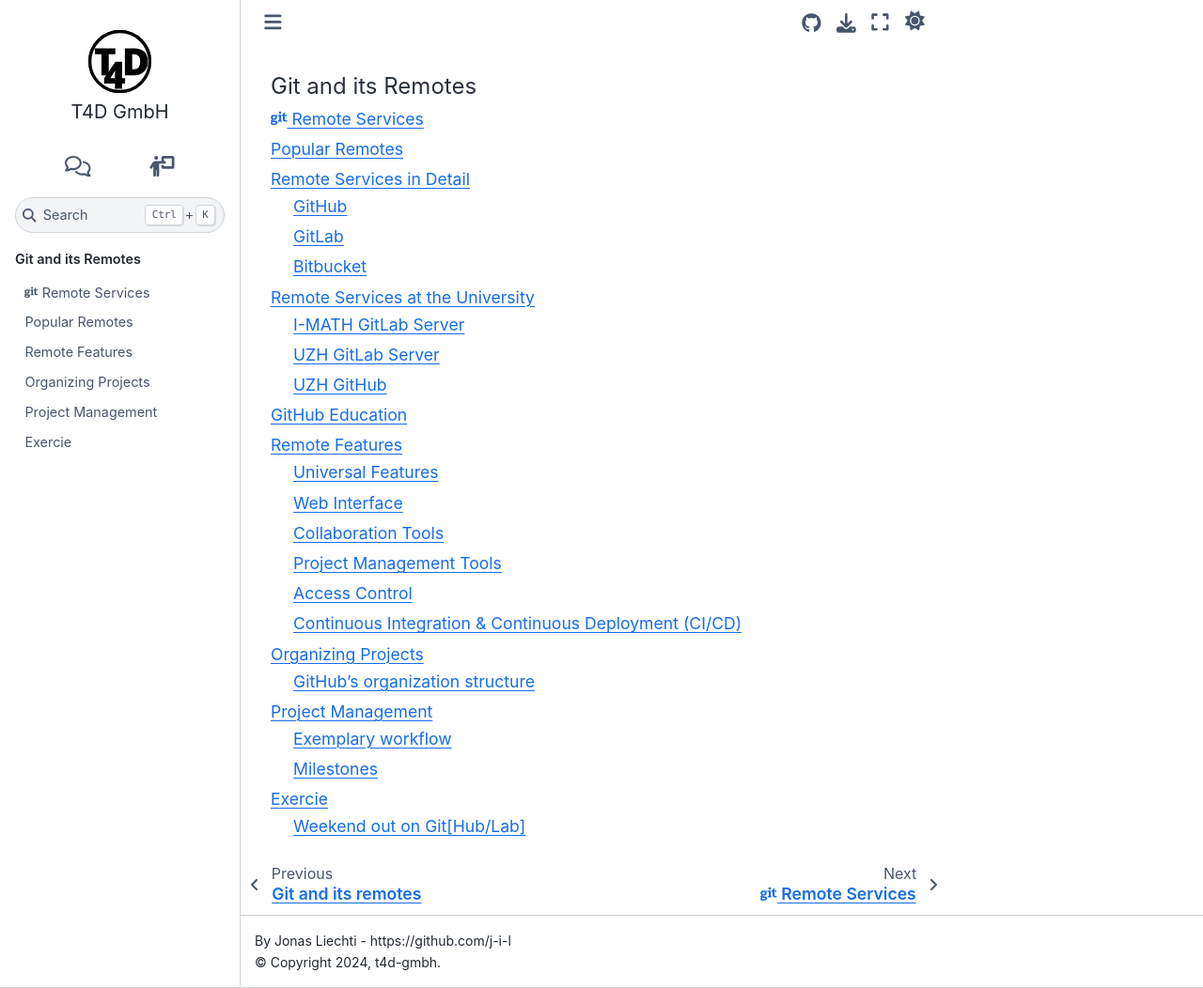
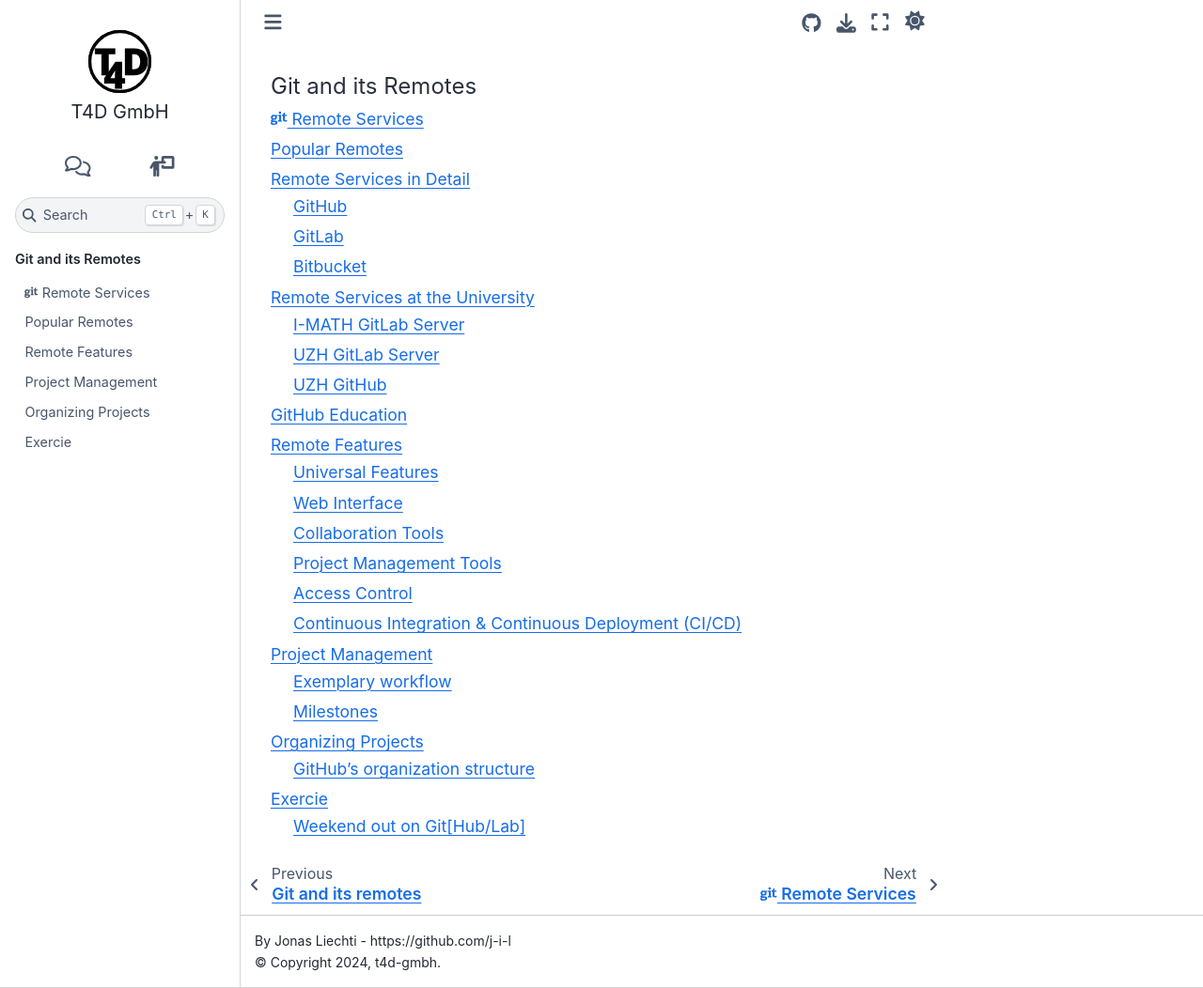
Before and after one commit to t4d-gmbh/git-and-its-remotes, a Sphinx documentation site: the page built from source/content/index.md, in a window 1280 px wide and 1052 px high. Shown: the whole window at 94% size. Built offline with Sphinx 7.4.7 and the Sphinx Book theme 1.1.4, drawn with Linux system fonts in a browser that asks for light colours; pages that are not in the unit, such as notebooks, are missing from menus; the version number could not be read and is left out.

Commit message:
change order of sections

````diff
--- a/source/content/index.md
+++ b/source/content/index.md
@@ -5,8 +5,8 @@
 git_remote_services
 popular_remotes/index
 remote_service_features/index
+project_management/index
 organizing_and_more/index
-project_management/index
 DevOps/index
 exercise/index
 ```
````
